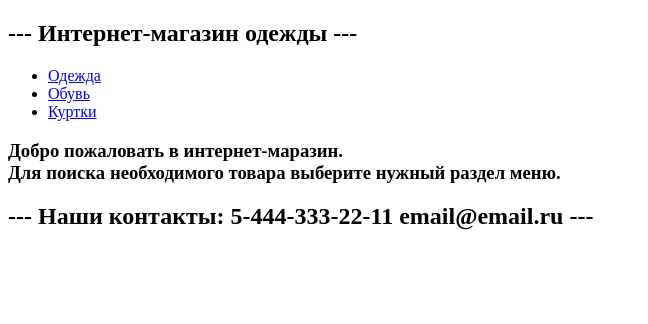
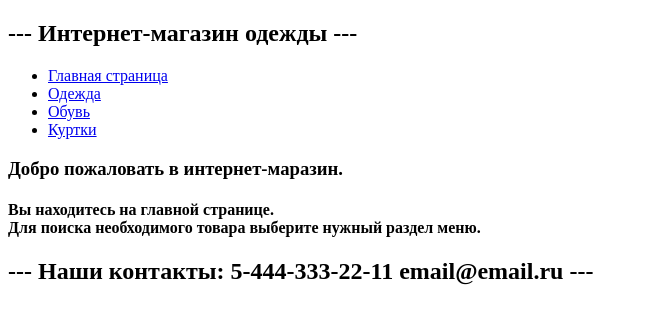
Before and after one commit to Egorik131/flask_bg, a Flask app: page / in a window 1280 px wide. Shown: the top 324 px of the page, without its empty margins (0-648 px from the left). Run offline with Flask 3, Linux system fonts and the light colour scheme.

Commit message:
hw_1 upd

```diff
--- a/hw_1/templates/basetemp.html
+++ b/hw_1/templates/basetemp.html
@@ -11,15 +11,17 @@
     <h2>--- Интернет-магазин одежды ---</h2>
     <div class="navi_bar">
         <ul>
+            <li class="nav-item"><a href="/" class="nav-link">Главная страница</a></li>
             <li class="nav-item"><a href="/cloth/" class="nav-link">Одежда</a></li>
             <li class="nav-item"><a href="/shoes/" class="nav-link">Обувь</a></li>
             <li class="nav-item"><a href="/jacket/" class="nav-link">Куртки</a></li>
         </ul>
     </div>
     {% block body_content %}
-    <h3>Добро пожаловать в интернет-маразин. <br>
+    <h3>Добро пожаловать в интернет-маразин. </h3>
+    <h4>Вы находитесь на главной странице. <br>
         Для поиска необходимого товара выберите нужный раздел меню.
-    </h3>
+    </h4>
     {% endblock %}
     <h2>--- Наши контакты: 5-444-333-22-11  email@email.ru ---</h2>
 </body>
```
